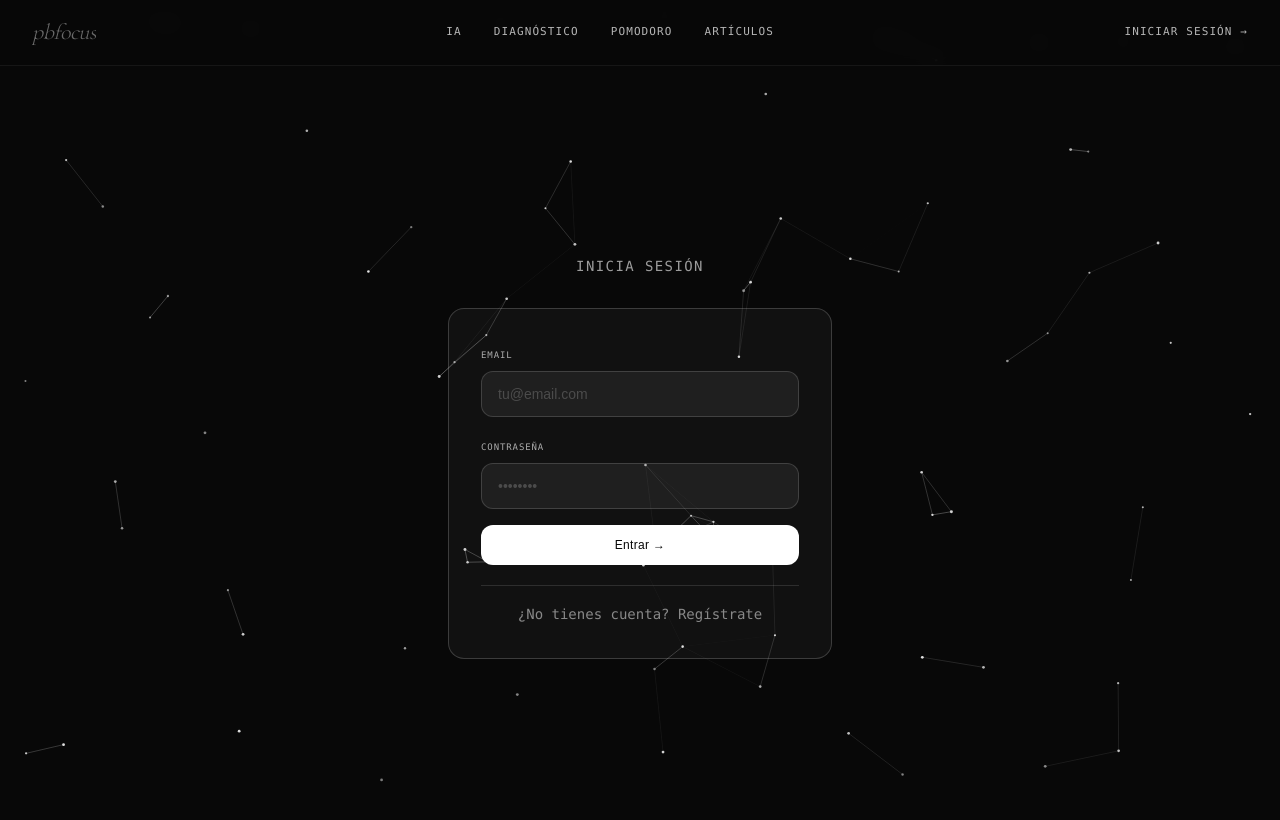
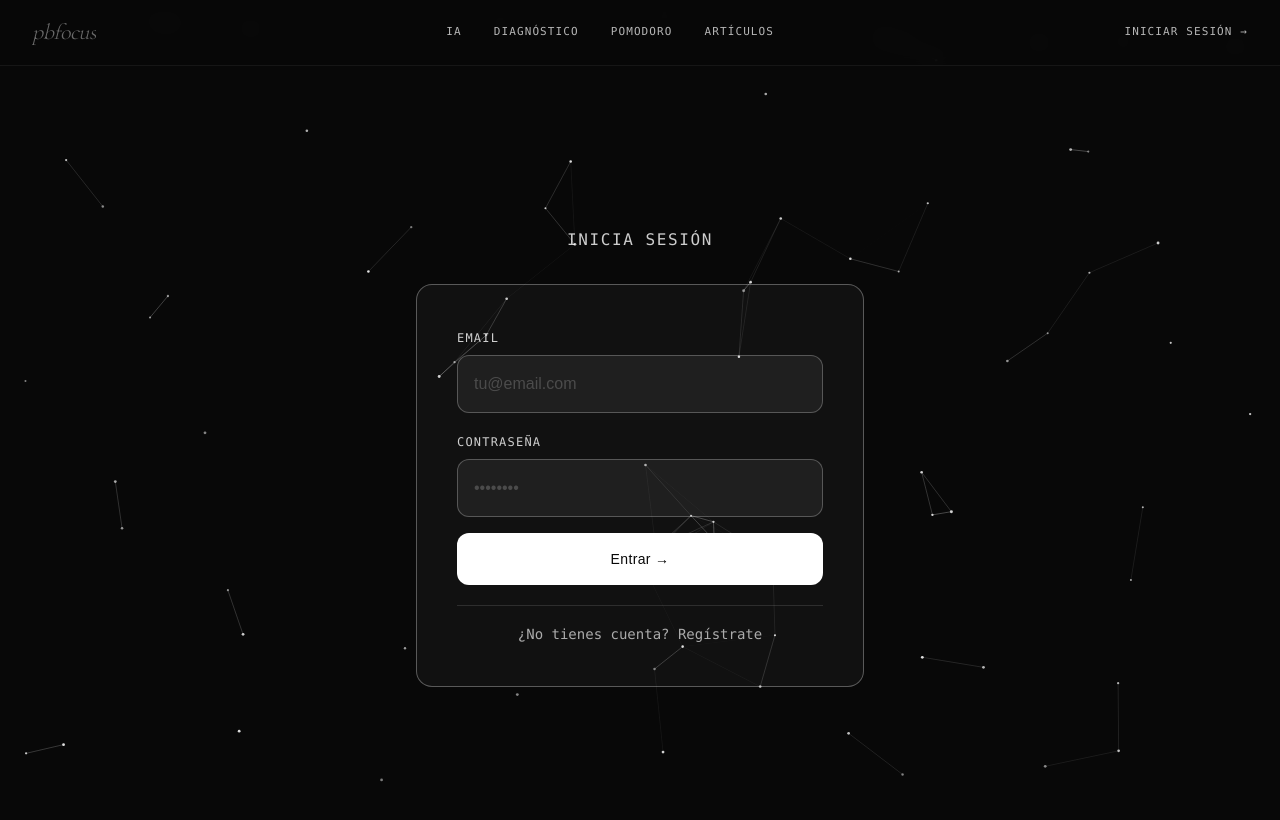
Before and after one commit to pbarreiroh/pbfocus, a Next.js app: page /login in a window 1280 px wide. Shown: the top 820 px of the page. Built offline with nearby package versions, Linux system fonts and the light colour scheme; no server answers.

Commit message:
feat: diseño diagnóstico rápido

```diff
--- a/app/chat/page.tsx
+++ b/app/chat/page.tsx
@@ -126,10 +126,10 @@ export default function Chat() {
             <div className="w-full max-w-xl space-y-10 text-center">
               <div className="space-y-3">
                 <div className="font-mono text-[10px] uppercase tracking-widest text-white/30">pbfocus IA</div>
-                <h1 className="font-serif italic text-4xl md:text-5xl text-white">
+                <h1 className="font-serif italic text-5xl md:text-6xl text-white">
                   Hola, ¿cómo te llamas?
                 </h1>
-                <p className="text-white/40 text-sm leading-relaxed">
+                <p className="text-white/40 text-base leading-relaxed">
                   Voy a hacerte unas preguntas para crear tu planning semanal personalizado.
                 </p>
               </div>
@@ -140,7 +140,7 @@ export default function Chat() {
                   value={inputVal}
                   onChange={e => setInputVal(e.target.value)}
                   onKeyDown={e => { if (e.key === 'Enter' && inputVal.trim()) { startOnboarding(inputVal.trim()); setInputVal('') } }}
-                  className="flex-1 px-4 py-3 bg-white/[0.04] border border-white/[0.10] rounded-xl text-white placeholder-white/20 focus:outline-none focus:border-white/25 transition-colors text-sm"
+                  className="flex-1 px-4 py-3 bg-white/[0.04] border border-white/[0.10] rounded-xl text-white placeholder-white/20 focus:outline-none focus:border-white/[0.30] transition-colors text-sm"
                   autoFocus
                 />
                 <button
@@ -329,12 +329,12 @@ export default function Chat() {
                   value={inputVal}
                   onChange={e => setInputVal(e.target.value)}
                   onKeyDown={e => { if (e.key === 'Enter' && !loading) sendMessage() }}
-                  className="flex-1 px-4 py-3 bg-white/[0.04] border border-white/[0.10] rounded-xl text-white placeholder-white/20 focus:outline-none focus:border-white/20 transition-colors text-sm"
+                  className="flex-1 px-4 py-3 bg-white/[0.04] border border-white/[0.30] rounded-xl text-white placeholder-white/20 focus:outline-none focus:border-white/[0.55] transition-colors text-sm"
                 />
                 <button
                   onClick={() => sendMessage()}
                   disabled={loading || !inputVal.trim()}
-                  className="bg-white text-[#080808] px-5 py-3 rounded-xl text-sm font-medium hover:bg-white/90 transition-colors disabled:opacity-30"
+                  className="bg-white text-[#080808] px-7 py-3 rounded-xl text-sm font-medium hover:bg-white/90 transition-colors disabled:opacity-30"
                 >
                   →
                 </button>
--- a/app/globals.css
+++ b/app/globals.css
@@ -7,12 +7,16 @@
   --foreground: #e8e8e8;
 }
 
+html, body {
+  overflow-x: hidden;
+  max-width: 100vw;
+}
+
 body {
   background: #080808;
   color: #e8e8e8;
   font-family: sans-serif;
   scroll-behavior: smooth;
-  overflow-x: hidden;
 }
 
 * {
--- a/app/login/page.tsx
+++ b/app/login/page.tsx
@@ -127,55 +127,55 @@ export default function Login() {
         @keyframes title-pulse { 0%,100%{font-weight:300;letter-spacing:-0.5px} 50%{font-weight:500;letter-spacing:1px} }
       `}</style>
 
-      <div className="w-full max-w-sm space-y-8 z-10">
+      <div className="w-full max-w-md space-y-8 z-10">
         <div className="space-y-2 text-center">
-          <p className="text-white/60 text-sm font-mono uppercase tracking-widest">
+          <p className="text-white/80 text-base font-mono uppercase tracking-widest">
             {mode === 'login' ? 'Inicia sesión' : 'Crea tu cuenta'}
           </p>
         </div>
 
-        <div className="border border-white/[0.18] rounded-2xl p-8 bg-white/[0.04] space-y-5">
+        <div className="border border-white/[0.30] rounded-2xl p-10 bg-white/[0.04] space-y-5">
           <form onSubmit={handleSubmit} className="space-y-4">
             {mode === 'register' && (
               <div className="space-y-1.5">
-                <label className="font-mono text-[9px] uppercase tracking-widest text-white/65">Nombre</label>
+                <label className="font-mono text-xs uppercase tracking-widest text-white/80">Nombre</label>
                 <input
                   type="text"
                   value={nombre}
                   onChange={e => setNombre(e.target.value)}
                   required
                   placeholder="Tu nombre"
-                  className="w-full px-4 py-3 bg-white/[0.06] border border-white/[0.15] rounded-xl text-white placeholder-white/20 focus:outline-none focus:border-white/20 transition-colors text-sm"
+                  className="w-full px-4 py-4 bg-white/[0.06] border border-white/[0.25] rounded-xl text-white placeholder-white/20 focus:outline-none focus:border-white/20 transition-colors text-base"
                 />
               </div>
             )}
             <div className="space-y-1.5">
-              <label className="font-mono text-[9px] uppercase tracking-widest text-white/65">Email</label>
+              <label className="font-mono text-xs uppercase tracking-widest text-white/80">Email</label>
               <input
                 type="email"
                 value={email}
                 onChange={e => setEmail(e.target.value)}
                 required
                 placeholder="tu@email.com"
-                className="w-full px-4 py-3 bg-white/[0.06] border border-white/[0.15] rounded-xl text-white placeholder-white/20 focus:outline-none focus:border-white/20 transition-colors text-sm"
+                className="w-full px-4 py-4 bg-white/[0.06] border border-white/[0.25] rounded-xl text-white placeholder-white/20 focus:outline-none focus:border-white/20 transition-colors text-base"
               />
             </div>
             <div className="space-y-1.5">
-              <label className="font-mono text-[9px] uppercase tracking-widest text-white/65">Contraseña</label>
+              <label className="font-mono text-xs uppercase tracking-widest text-white/80">Contraseña</label>
               <input
                 type="password"
                 value={password}
                 onChange={e => setPassword(e.target.value)}
                 required
                 placeholder="••••••••"
-                className="w-full px-4 py-3 bg-white/[0.06] border border-white/[0.15] rounded-xl text-white placeholder-white/20 focus:outline-none focus:border-white/20 transition-colors text-sm"
+                className="w-full px-4 py-4 bg-white/[0.06] border border-white/[0.25] rounded-xl text-white placeholder-white/20 focus:outline-none focus:border-white/20 transition-colors text-base"
               />
             </div>
             {error && <p className="text-red-400/80 text-xs font-mono">{error}</p>}
             <button
               type="submit"
               disabled={loading}
-              className="w-full bg-white text-[#080808] font-medium py-3 text-xs tracking-wide rounded-xl hover:bg-white/90 transition-colors disabled:opacity-40 mt-2"
+              className="w-full bg-white text-[#080808] font-medium py-4 text-sm tracking-wide rounded-xl hover:bg-white/90 transition-colors disabled:opacity-40 mt-2"
             >
               {loading ? '...' : mode === 'login' ? 'Entrar →' : 'Crear cuenta →'}
             </button>
@@ -184,7 +184,7 @@ export default function Login() {
           <div className="border-t border-white/[0.12] pt-4 text-center">
             <button
               onClick={() => { setMode(mode === 'login' ? 'register' : 'login'); setError('') }}
-              className="text-white/50 text-sm font-mono hover:text-white/70 transition-colors"
+              className="text-white/65 text-sm font-mono hover:text-white/80 transition-colors"
             >
               {mode === 'login' ? '¿No tienes cuenta? Regístrate' : '¿Ya tienes cuenta? Inicia sesión'}
             </button>
--- a/app/page.tsx
+++ b/app/page.tsx
@@ -19,7 +19,7 @@ function ParticleCanvas() {
       x: number; y: number; baseVx: number; baseVy: number; vx: number; vy: number; radius: number
       constructor(w: number, h: number) {
         this.x = Math.random() * w; this.y = Math.random() * h
-        this.baseVx = (Math.random() - 0.5) * 0.08; this.baseVy = (Math.random() - 0.5) * 0.08
+        this.baseVx = (Math.random() - 0.5) * 0.18; this.baseVy = (Math.random() - 0.5) * 0.18
         this.vx = this.baseVx; this.vy = this.baseVy
         this.radius = Math.random() * 0.5 + 1
       }
--- a/app/pomodoro/page.tsx
+++ b/app/pomodoro/page.tsx
@@ -90,7 +90,7 @@ function ParticleCanvas() {
 
 export default function Pomodoro() {
   const router = useRouter()
-  const [customFocus, setCustomFocus] = useState(25)
+  const [customFocus, setCustomFocus] = useState(50)
   const [customShort, setCustomShort] = useState(5)
   const [customLong, setCustomLong] = useState(15)
   const [editing, setEditing] = useState(false)
@@ -102,7 +102,7 @@ export default function Pomodoro() {
   }
 
   const [mode, setMode] = useState<Mode>('focus')
-  const [seconds, setSeconds] = useState(25 * 60)
+  const [seconds, setSeconds] = useState(50 * 60)
   const [running, setRunning] = useState(false)
   const [session, setSession] = useState(1)
   const [tasks, setTasks] = useState<{ id: number; text: string; done: boolean }[]>([])
@@ -110,9 +110,11 @@ export default function Pomodoro() {
   const intervalRef = useRef<ReturnType<typeof setInterval> | null>(null)
 
   useEffect(() => {
-    setSeconds(MODES[mode].minutes * 60)
     setRunning(false)
-  }, [mode])
+    if (intervalRef.current) clearInterval(intervalRef.current)
+    const mins = mode === 'focus' ? customFocus : mode === 'short' ? customShort : customLong
+    setSeconds(mins * 60)
+  }, [mode, customFocus, customShort, customLong])
 
   useEffect(() => {
     if (running) {
@@ -128,10 +130,10 @@ export default function Pomodoro() {
         })
       }, 1000)
     } else {
-      clearInterval(intervalRef.current!)
+      if (intervalRef.current) clearInterval(intervalRef.current)
     }
-    return () => clearInterval(intervalRef.current!)
-  }, [running, mode])
+    return () => { if (intervalRef.current) clearInterval(intervalRef.current) }
+  }, [running])
 
   const reset = () => {
     setRunning(false)
```
